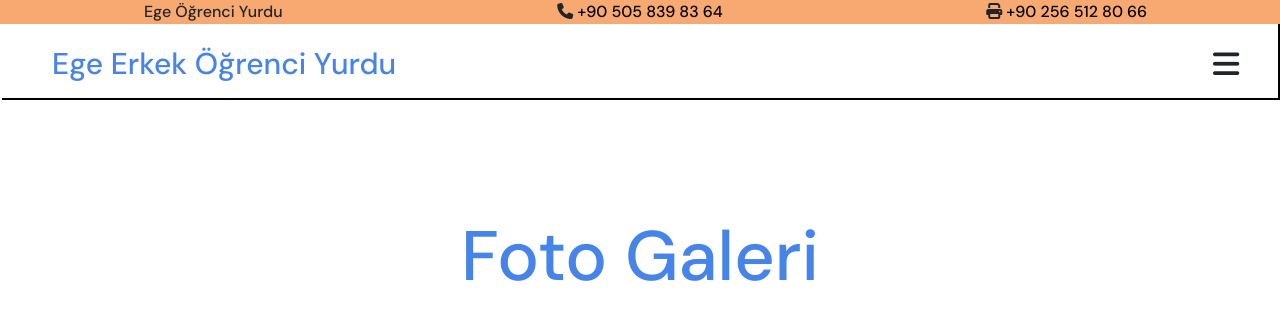
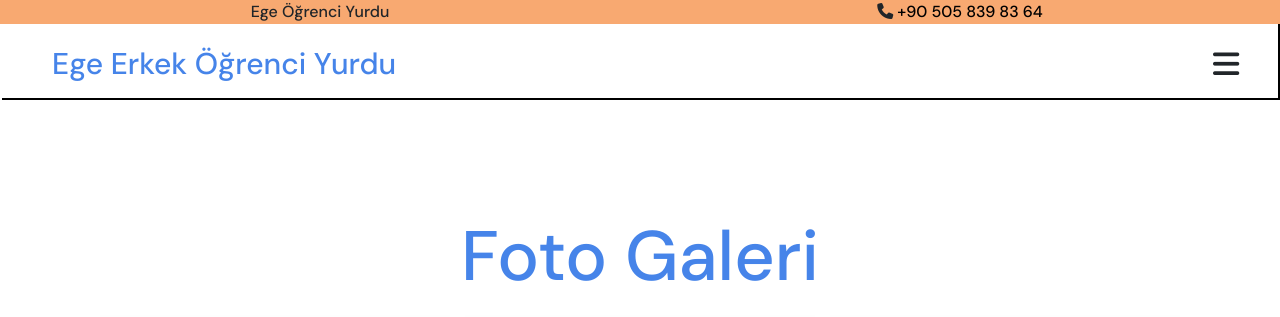
Before and after one commit to egegundogdu/ege, a plain HTML site: page galeri.html in a window 1280 px wide. Shown: the top 317 px of the page. Drawn offline with nearby package versions, Linux system fonts and the light colour scheme.

Commit message:
Update galeri.html

```diff
--- a/galeri.html
+++ b/galeri.html
@@ -128,7 +128,7 @@ body{
 .enust{
     width: 100%;
     display: grid;
-    grid-template-columns: 1fr 1fr 1fr;
+    grid-template-columns: 1fr 1fr;
     background-color: #f8a971;
     position: fixed;
     z-index: 102;
@@ -318,8 +318,7 @@ body{
         <div id="enenust">Ege  Öğrenci Yurdu</div>
         <div id="telefon"><i class="fa-solid fa-phone"> </i> <a class="telefonlar" href="tel:+905058398364"> +90 505 839
                 83 64</a></div>
-        <div id="fax"><i class="fa-solid fa-print"></i> <a class="telefonlar" href="tel:+902565128066">+90 256 512 80
-                66</a> </div>
+
 
     </div>
 
```
